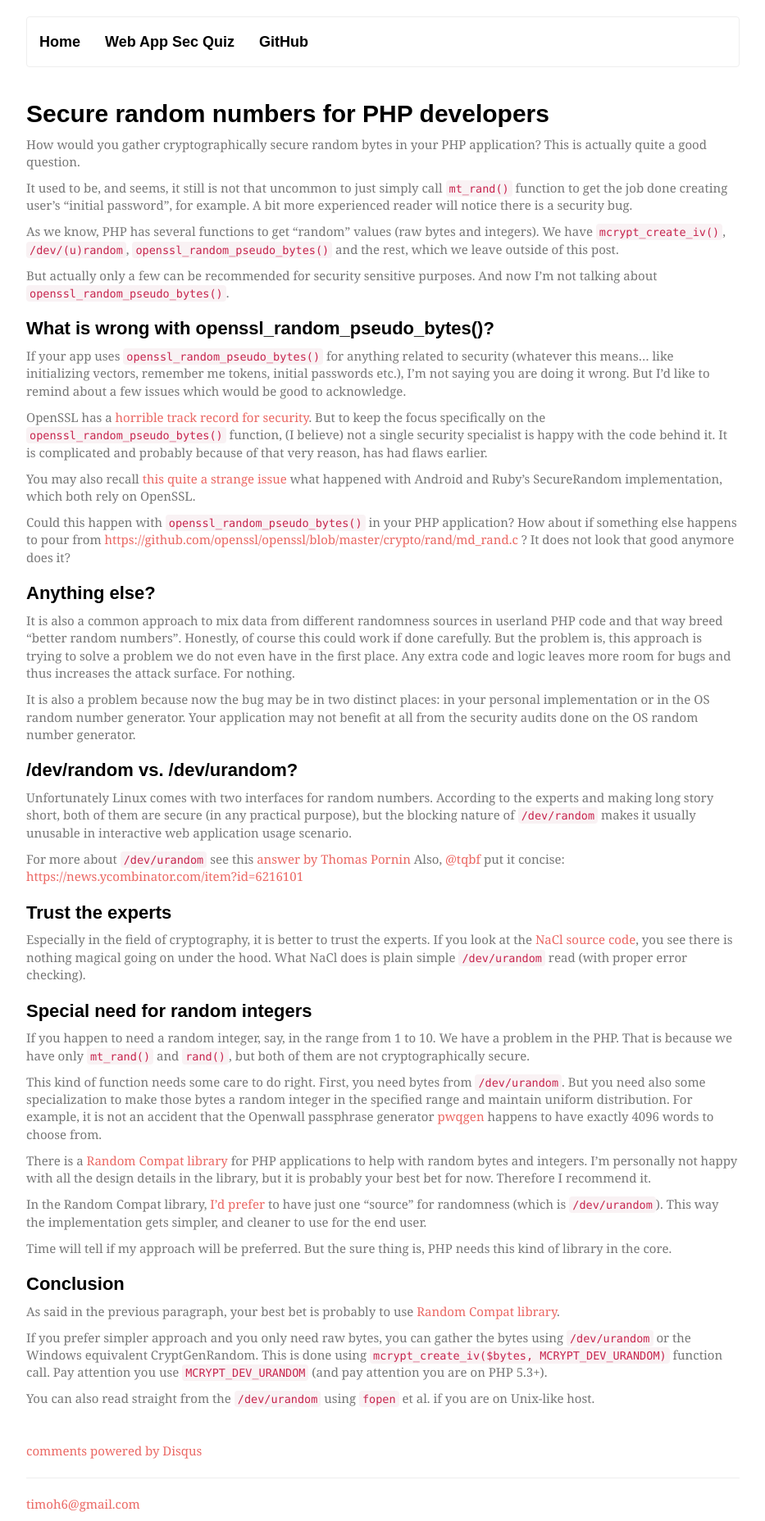
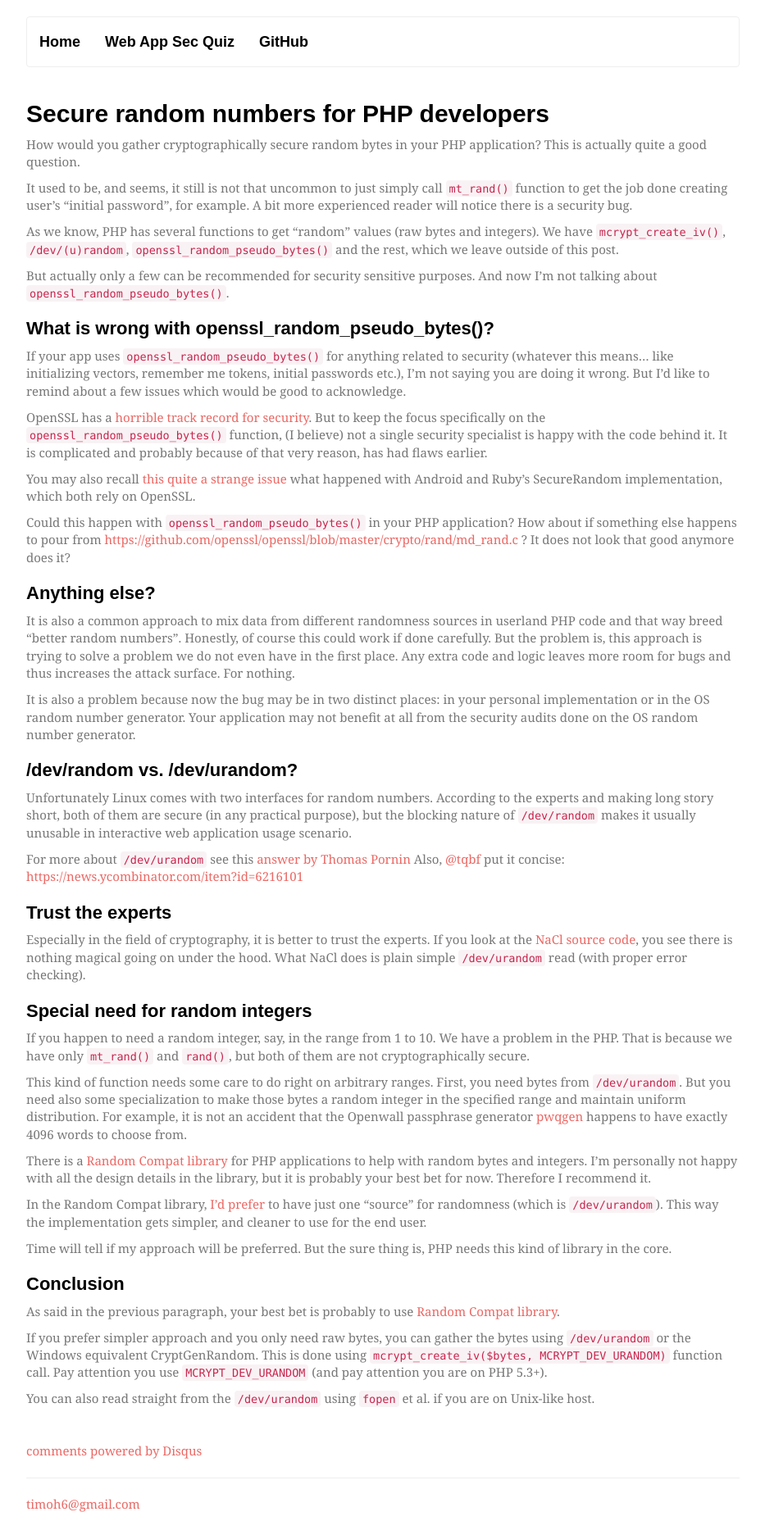
Before and after one commit to timoh6/timoh6.github.com, a Jekyll site: the page built from _posts/2013-11-05-Secure-random-numbers-for-PHP-developers.md, in a window 1280 px wide. Shown: the whole page at 82% size, without its empty margins (173-1106 px from the left). Built offline with Jekyll 4.4.1, drawn with Linux system fonts in a browser that asks for light colours; some web fonts are replaced; comment, search, counter and statistics services are not loaded.

Commit message:
Revise post

```diff
--- a/_posts/2013-11-05-Secure-random-numbers-for-PHP-developers.md
+++ b/_posts/2013-11-05-Secure-random-numbers-for-PHP-developers.md
@@ -50,7 +50,7 @@ Special need for random integers
 
 If you happen to need a random integer, say, in the range from 1 to 10. We have a problem in the PHP. That is because we have only `mt_rand()` and `rand()`, but both of them are not cryptographically secure.
 
-This kind of function needs some care to do right. First, you need bytes from `/dev/urandom`. But you need also some specialization to make those bytes a random integer in the specified range and maintain uniform distribution. For example, it is not an accident that the Openwall passphrase generator [pwqgen](http://www.openwall.com/passwdqc/) happens to have exactly 4096 words to choose from.
+This kind of function needs some care to do right on arbitrary ranges. First, you need bytes from `/dev/urandom`. But you need also some specialization to make those bytes a random integer in the specified range and maintain uniform distribution. For example, it is not an accident that the Openwall passphrase generator [pwqgen](http://www.openwall.com/passwdqc/) happens to have exactly 4096 words to choose from.
 
 There is a [Random Compat library](https://github.com/ircmaxell/random_compat) for PHP applications to help with random bytes and integers. I'm personally not happy with all the design details in the library, but it is probably your best bet for now. Therefore I recommend it.
 
```
